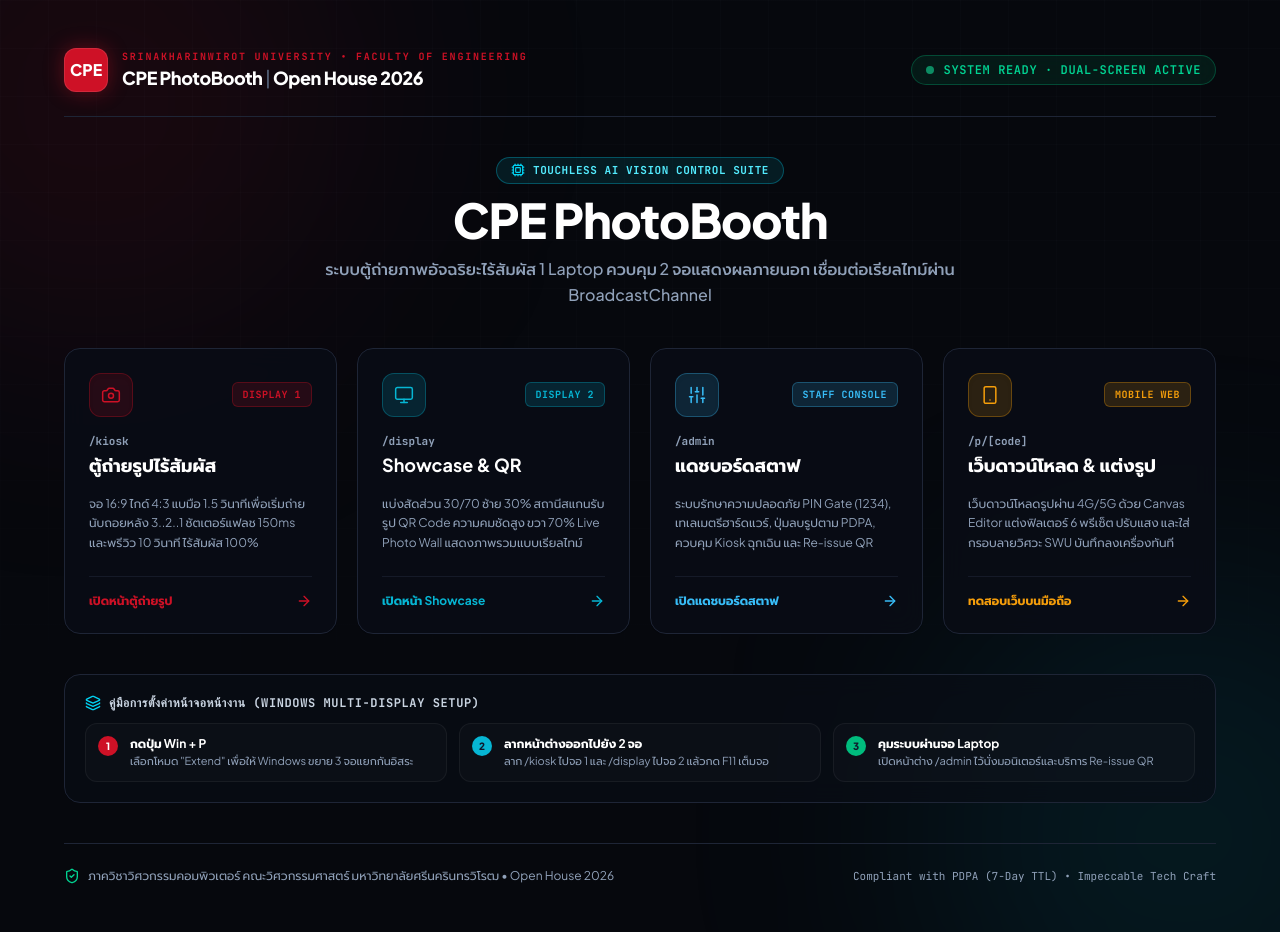
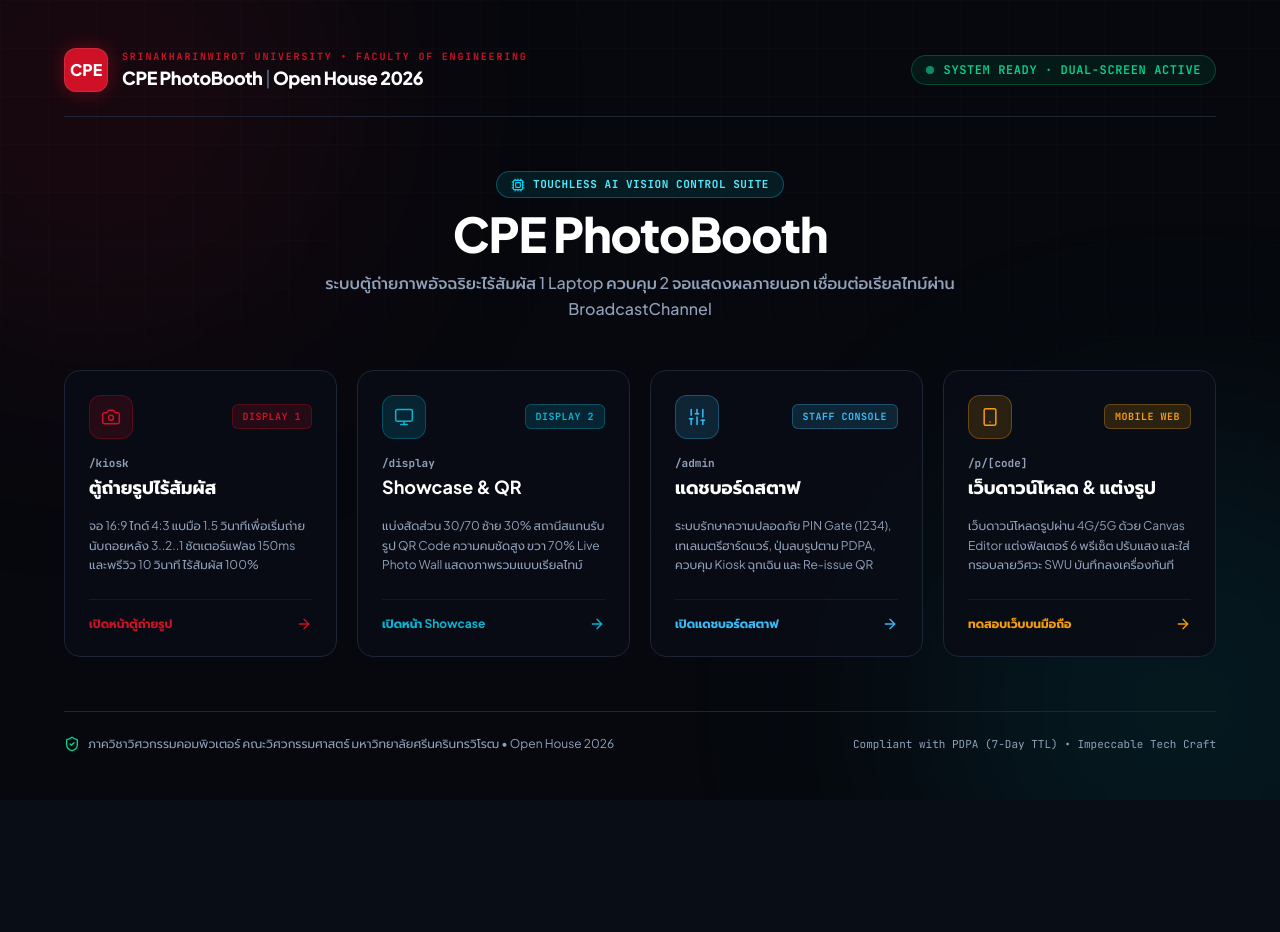
Before and after one commit to icelandz9/swu-openhouse, a Next.js app in the folder web/: page / in a window 1280 px wide. After the commit the page ends 800 px from the top, so only its background shows below. Built offline with nearby package versions, Linux system fonts and the light colour scheme.

Commit message:
fix: resolve camera initialization, remove setup guide, and silence workspace root warning

```diff
--- a/web/app/kiosk/page.tsx
+++ b/web/app/kiosk/page.tsx
@@ -313,7 +313,10 @@ export default function KioskCapturePage() {
       if (!navigator.mediaDevices || !navigator.mediaDevices.getUserMedia) {
         throw new Error('WebRTC not supported');
       }
-      const stream = await navigator.mediaDevices.getUserMedia({
+
+      let stream: MediaStream;
+      try {
+        stream = await navigator.mediaDevices.getUserMedia({
           video: {
             width: { ideal: 1920 },
             height: { ideal: 1080 },
@@ -321,6 +324,14 @@ export default function KioskCapturePage() {
           },
           audio: false,
         });
+      } catch (firstErr) {
+        console.warn('1080p camera constraint failed, attempting basic video constraint:', firstErr);
+        stream = await navigator.mediaDevices.getUserMedia({
+          video: true,
+          audio: false,
+        });
+      }
+
       currentStreamRef.current = stream;
 
       if (videoRef.current) {
@@ -342,8 +353,12 @@ export default function KioskCapturePage() {
     }
   }, []);
 
+  // Keep callback refs continuously synced
+  initCameraRef.current = initCamera;
+  handleConfirmUploadRef.current = handleConfirmUpload;
+
   useEffect(() => {
-    initCameraRef.current();
+    initCamera();
     return () => {
       if (currentStreamRef.current) {
         currentStreamRef.current.getTracks().forEach((track) => track.stop());
@@ -602,12 +617,33 @@ export default function KioskCapturePage() {
 
         {/* Fallback Simulation View if camera not open */}
         {!cameraActive && showLiveFeed && (
-          <div className="absolute inset-0 h-full w-full bg-[#06080D] flex items-center justify-center">
+          <div className="absolute inset-0 h-full w-full bg-[#06080D] flex items-center justify-center z-10">
             <div className="engineering-grid absolute inset-0 opacity-40" />
-            <div className="text-center space-y-3 z-10">
-              <Camera className="size-16 text-[#CE1126] mx-auto animate-pulse" />
-              <h3 className="text-xl font-bold text-white">STUDIO CAMERA SIMULATION</h3>
-              <p className="text-xs text-slate-400">กดปุ่ม <b>P</b> เพื่อจำลองแบมือ หรือ <b>S</b> เพื่อเริ่มถ่าย</p>
+            <div className="text-center space-y-4 z-10 max-w-md px-6">
+              <div className="size-16 rounded-2xl bg-[#CE1126]/10 border border-[#CE1126]/30 flex items-center justify-center mx-auto text-[#CE1126]">
+                <Camera className="size-8" strokeWidth={1.8} />
+              </div>
+              <div>
+                <h3 className="text-lg font-bold text-white tracking-tight">
+                  ระบบกล้องกำลังเชื่อมต่อ (Camera Standby)
+                </h3>
+                <p className="text-xs text-slate-400 mt-1 leading-relaxed">
+                  กรุณาอนุญาตการเข้าถึงกล้องบนเบราว์เซอร์ หรือกดปุ่มด้านล่างเพื่อเชื่อมต่อกล้อง
+                </p>
+              </div>
+              <div className="flex items-center justify-center gap-3 pt-2">
+                <button
+                  type="button"
+                  onClick={() => initCamera()}
+                  className="rounded-xl bg-[#CE1126] px-5 py-2.5 text-xs font-bold text-white hover:bg-[#8F0B20] transition-colors shadow-lg flex items-center gap-2 cursor-pointer"
+                >
+                  <Camera className="size-4" />
+                  <span>เชื่อมต่อกล้องทันที</span>
+                </button>
+              </div>
+              <div className="mono text-[11px] text-slate-500 pt-2">
+                โหมดทดสอบ: กดปุ่ม P เพื่อจำลองแบมือ หรือ S เพื่อถ่ายภาพ
+              </div>
             </div>
           </div>
         )}
--- a/web/app/page.tsx
+++ b/web/app/page.tsx
@@ -5,10 +5,8 @@ import {
   Sliders,
   Smartphone,
   ArrowRight,
-  Activity,
   ShieldCheck,
   Cpu,
-  Layers,
 } from 'lucide-react';
 
 export default function Home() {
@@ -44,7 +42,7 @@ export default function Home() {
       </header>
 
       {/* Main Hub Presentation */}
-      <section className="relative z-10 w-full max-w-6xl mx-auto my-auto py-10 space-y-10">
+      <section className="relative z-10 w-full max-w-6xl mx-auto my-auto py-12 space-y-12">
         {/* Hero Title */}
         <div className="text-center space-y-3 max-w-2xl mx-auto">
           <div className="inline-flex items-center gap-2 rounded-full border border-cyan-400/30 bg-cyan-400/10 px-3.5 py-1 text-[11px] font-bold tracking-wider text-cyan-300 uppercase mono">
@@ -205,53 +203,6 @@ export default function Home() {
             </div>
           </Link>
         </div>
-
-        {/* Multi-Display Setup Guide Bar */}
-        <div className="rounded-2xl bg-[#090D16]/70 border border-[#1E2536] p-5 backdrop-blur-md">
-          <div className="flex items-center gap-2 mb-3">
-            <Layers className="size-4 text-cyan-400" />
-            <h3 className="text-xs font-bold tracking-wider uppercase text-slate-300 mono">
-              คู่มือการตั้งค่าหน้าจอหน้างาน (Windows Multi-Display Setup)
-            </h3>
-          </div>
-          <div className="grid grid-cols-1 md:grid-cols-3 gap-3 text-xs">
-            <div className="flex items-start gap-3 p-3 rounded-xl bg-white/[0.02] border border-white/5">
-              <span className="flex size-5 items-center justify-center rounded-full bg-[#CE1126] text-[10px] font-black text-white shrink-0">
-                1
-              </span>
-              <div>
-                <div className="font-bold text-white">กดปุ่ม Win + P</div>
-                <div className="text-slate-400 text-[11px] mt-0.5">
-                  เลือกโหมด "Extend" เพื่อให้ Windows ขยาย 3 จอแยกกันอิสระ
-                </div>
-              </div>
-            </div>
-
-            <div className="flex items-start gap-3 p-3 rounded-xl bg-white/[0.02] border border-white/5">
-              <span className="flex size-5 items-center justify-center rounded-full bg-[#06B6D4] text-[10px] font-black text-slate-900 shrink-0">
-                2
-              </span>
-              <div>
-                <div className="font-bold text-white">ลากหน้าต่างออกไปยัง 2 จอ</div>
-                <div className="text-slate-400 text-[11px] mt-0.5">
-                  ลาก /kiosk ไปจอ 1 และ /display ไปจอ 2 แล้วกด F11 เต็มจอ
-                </div>
-              </div>
-            </div>
-
-            <div className="flex items-start gap-3 p-3 rounded-xl bg-white/[0.02] border border-white/5">
-              <span className="flex size-5 items-center justify-center rounded-full bg-emerald-500 text-[10px] font-black text-slate-900 shrink-0">
-                3
-              </span>
-              <div>
-                <div className="font-bold text-white">คุมระบบผ่านจอ Laptop</div>
-                <div className="text-slate-400 text-[11px] mt-0.5">
-                  เปิดหน้าต่าง /admin ไว้นั่งมอนิเตอร์และบริการ Re-issue QR
-                </div>
-              </div>
-            </div>
-          </div>
-        </div>
       </section>
 
       {/* Footer */}
--- a/web/next.config.ts
+++ b/web/next.config.ts
@@ -1,7 +1,9 @@
 import type { NextConfig } from "next";
+import path from "path";
 
 const nextConfig: NextConfig = {
   reactStrictMode: true,
+  outputFileTracingRoot: path.resolve(__dirname),
   // Phones on the same Wi-Fi reach the dev server via the kiosk's LAN IP.
   allowedDevOrigins: ["192.168.*.*", "10.*.*.*", "172.*.*.*"],
 };
```
Lines whose indentation alone changed are shown as unchanged.
